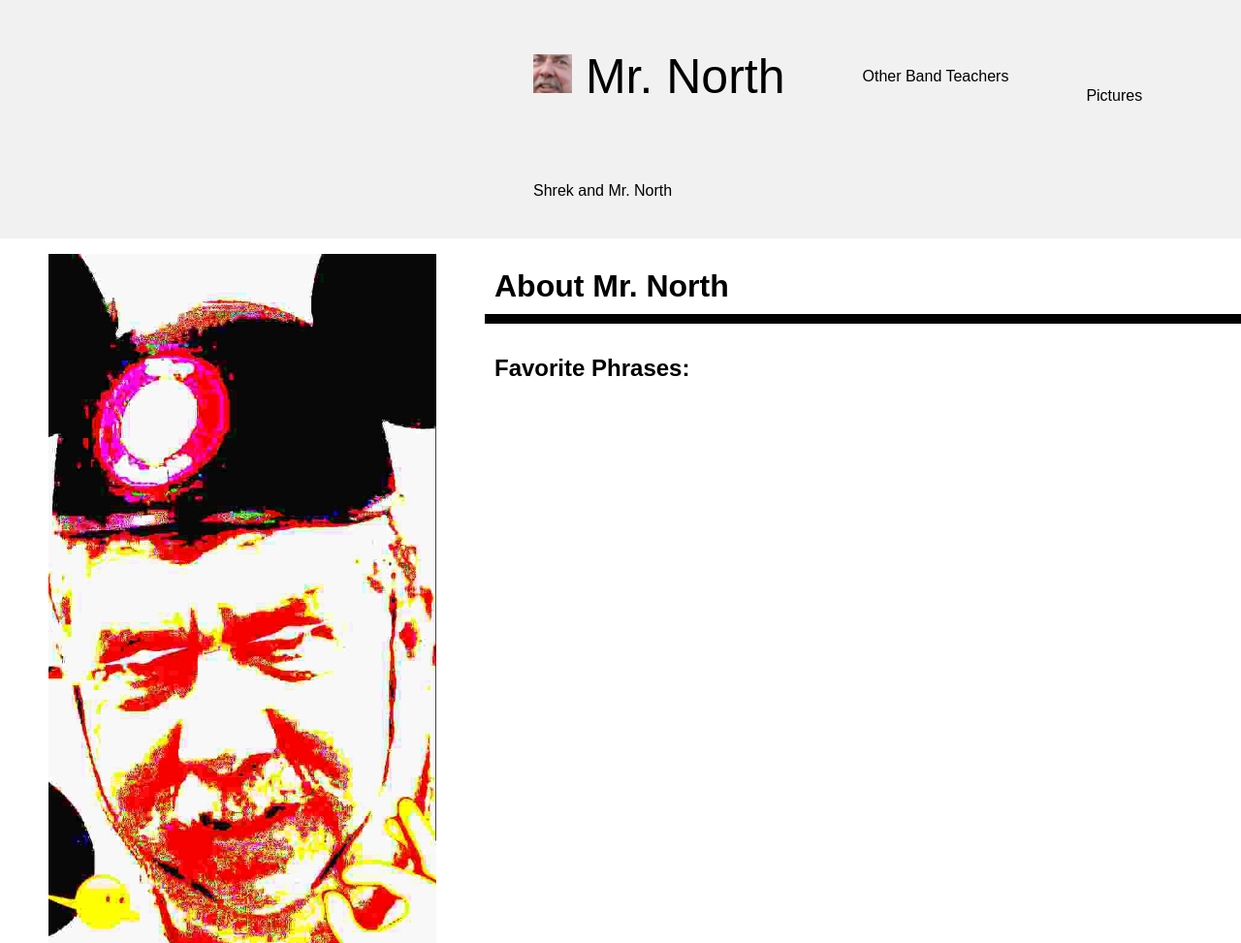
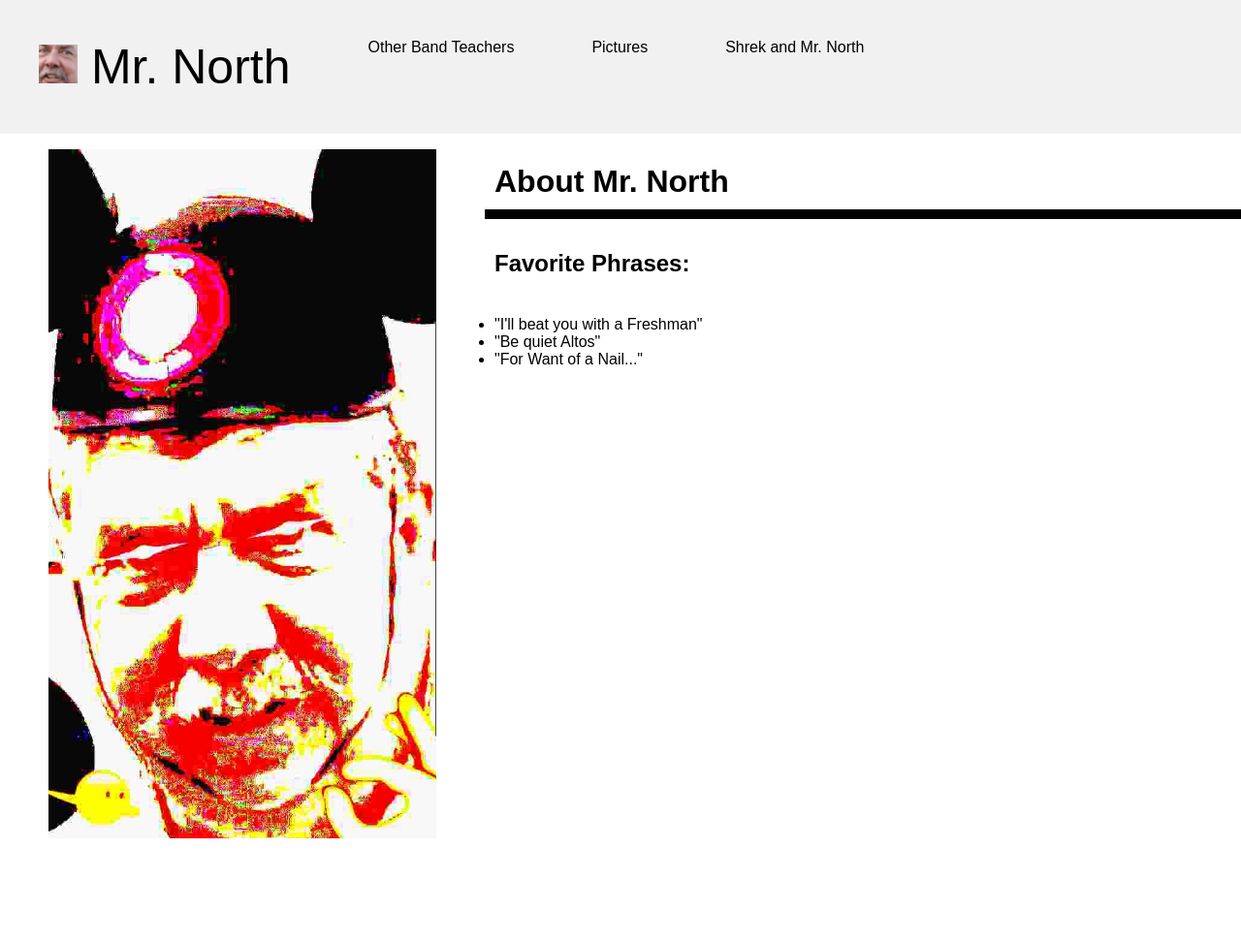
Before and after one commit to bradnorth/bradnorth.github.io, a plain HTML site: page index.html in a window 1280 px wide. Shown: the whole page at 97% size. After the commit the page ends 865 px from the top, so only its background shows below. Drawn offline with Linux system fonts and the light colour scheme.

Commit message:
(probably) fixed problem

```diff
--- a/index.html
+++ b/index.html
@@ -23,7 +23,7 @@
 			padding:10px;
 			}
 
-			li {
+			.list {
 			margin-left:500px;
 			padding:10px;
 			}
@@ -50,7 +50,11 @@
 	<h2>
 	Favorite Phrases:
 	</h2>
-
+	<ul class="list">
+		<li> "I'll beat you with a Freshman" </li>
+		<li> "Be quiet Altos"</li>
+		<li> "For Want of a Nail..." </li>
+	</ul>
 </body>
 
 </html>
```
